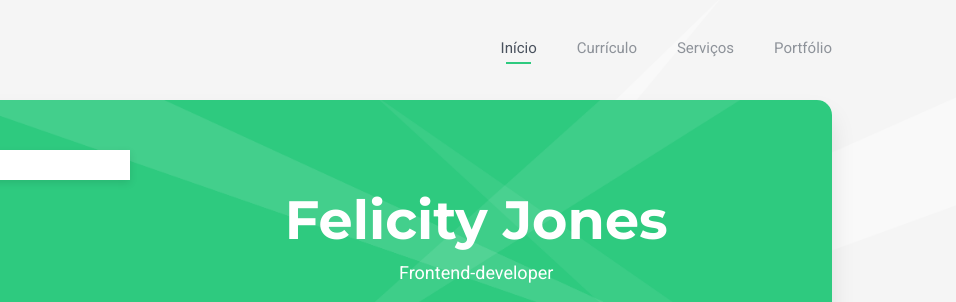
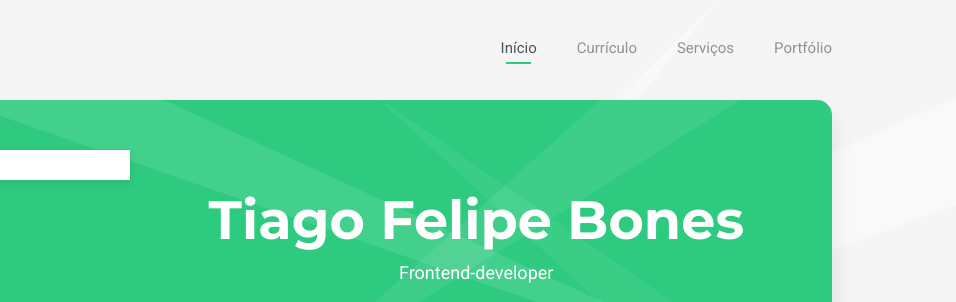
Before and after one commit to tiagofelipebones/tiagofelipebones.github.io, a plain HTML site: page index.html in a window 1280 px wide. Shown: the top 302 px of the page, 324-1280 px from the left. Drawn offline with Linux system fonts and the light colour scheme; a web font is replaced by a local one.

Commit message:
Edição index

```diff
--- a/index.html
+++ b/index.html
@@ -94,7 +94,7 @@
 
                     <div class="col-sm-8 col-md-8 col-lg-8">
                       <div class="title-block">
-                        <h1>Felicity Jones</h1>
+                        <h1>Tiago Felipe Bones</h1>
                         <div class="owl-carousel text-rotation">
                           <div class="item">
                             <div class="sp-subtitle">Web Designer</div>
```
